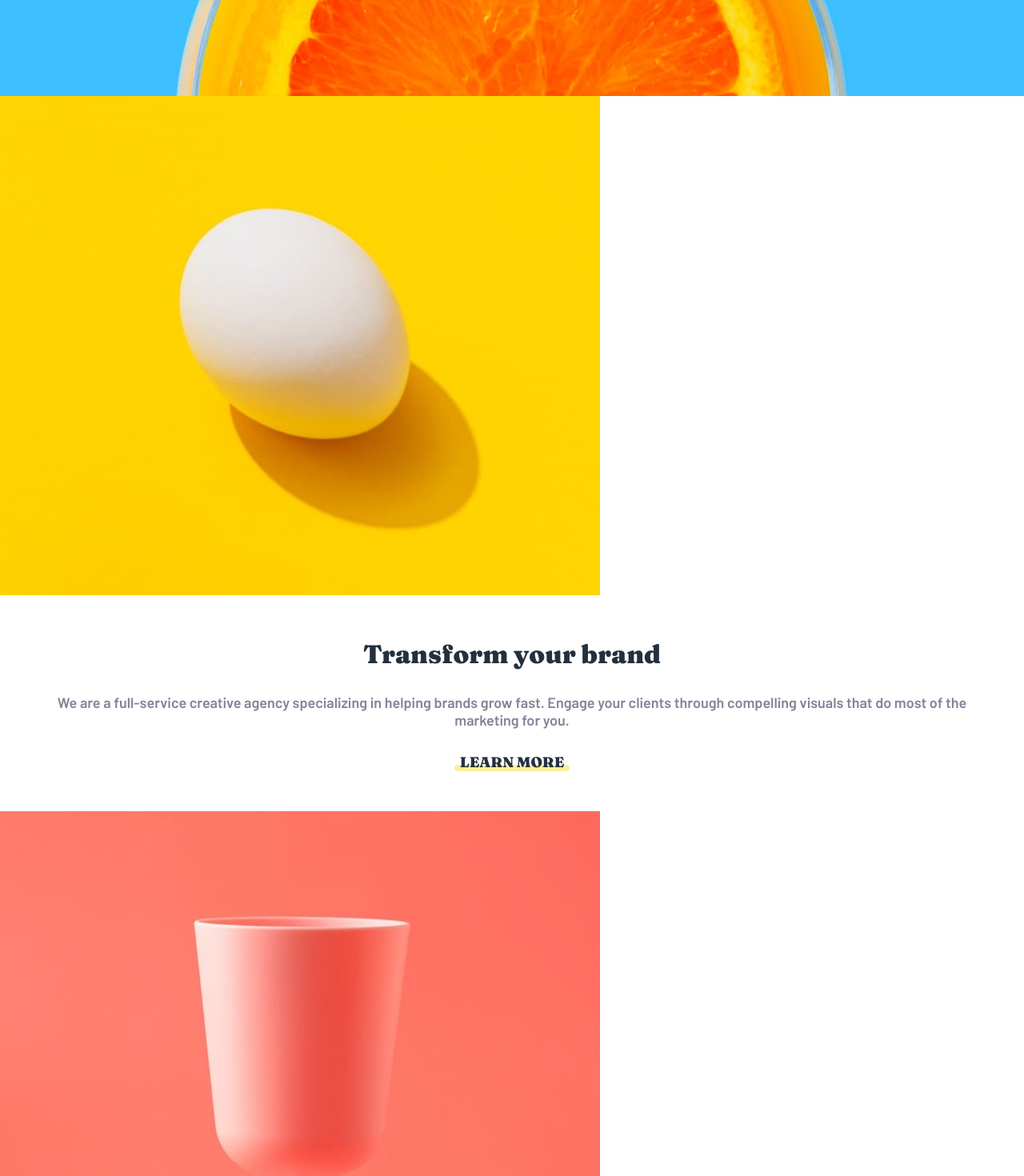
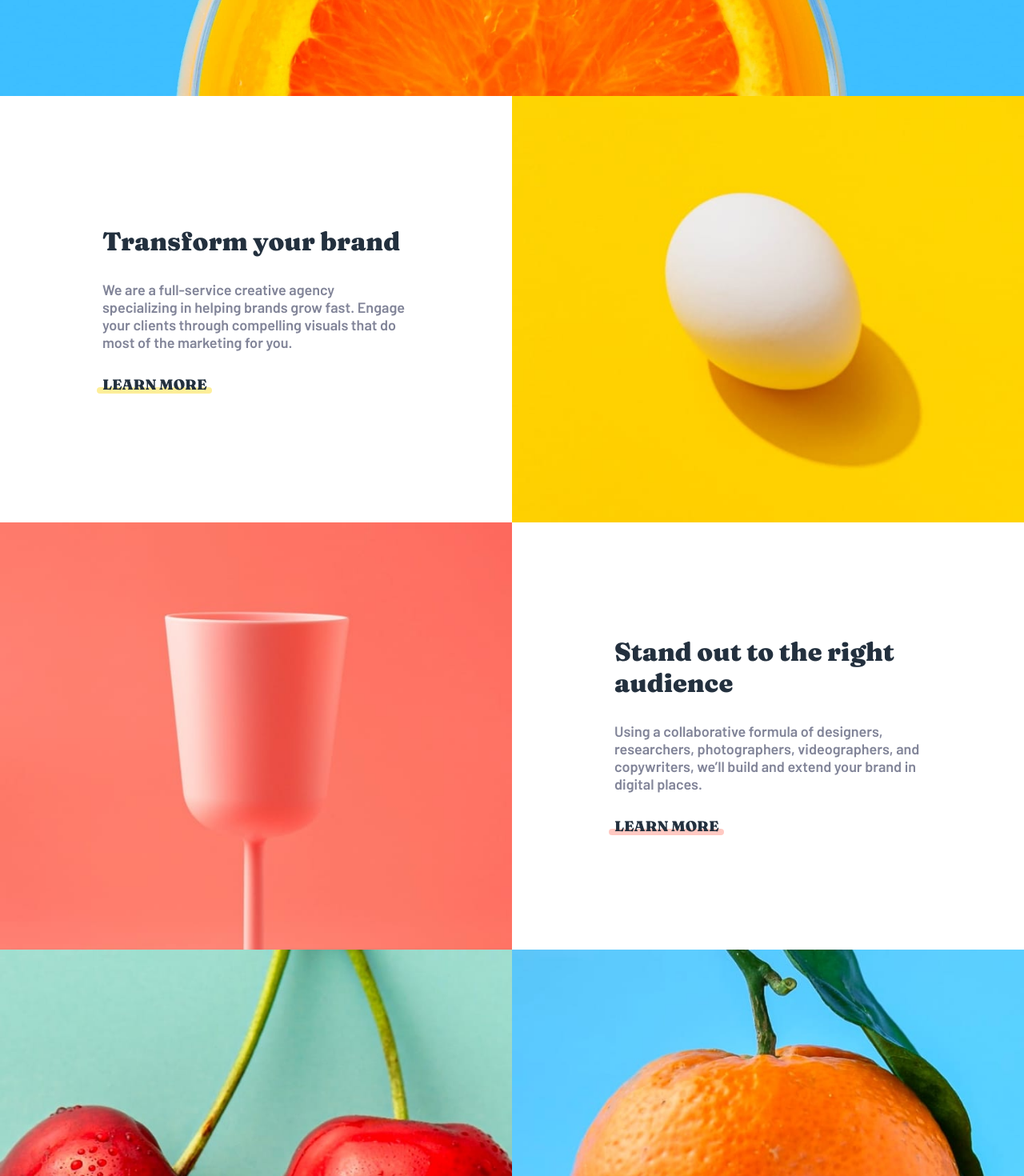
Before and after one commit to KramYengir/frontend-mentor-sunnyside, a React (Vite) app: page / in a window 1280 px wide. Shown: the part 680-2150 px from the top of the page at 80% size. Built offline with nearby package versions, Linux system fonts and the light colour scheme.

Commit message:
complete articles desktop layout

```diff
--- a/src/components/Articles/Articles.css
+++ b/src/components/Articles/Articles.css
@@ -1,6 +1,10 @@
 article img {
   max-width: 100%;
   height: auto;
+}
+
+article .desktop-image {
+  display: none;
 }
 
 article .article-info {
@@ -48,3 +52,38 @@ article a.yellow::after {
 article a.pink::after {
   background-color: var(--soft-red);
 }
+
+@media screen and (min-width: 800px) {
+  .articles-section {
+    display: grid;
+    grid-template-columns: 1fr;
+  }
+
+  .articles-section article {
+    display: flex;
+    align-items: center;
+  }
+
+  .articles-section article:first-of-type {
+    flex-direction: row-reverse;
+  }
+
+  .articles-section .article-info {
+    text-align: left;
+    padding-inline: 10%;
+  }
+
+  .article-info,
+  .desktop-image {
+    flex-basis: 50%;
+  }
+
+  /* swap to desktop images */
+  article .mobile-image {
+    display: none;
+  }
+
+  article .desktop-image {
+    display: flex;
+  }
+}
--- a/src/components/Articles/Articles.jsx
+++ b/src/components/Articles/Articles.jsx
@@ -1,16 +1,27 @@
 import "./Articles.css";
 import eggImg from "../../assets/images/mobile/image-transform.jpg";
+import eggDesktopImg from "../../assets/images/desktop/image-transform.jpg";
 import windeGlassImg from "../../assets/images/mobile/image-stand-out.jpg";
+import windeGlassDesktopImg from "../../assets/images/desktop/image-stand-out.jpg";
 
 const Articles = () => {
   return (
-    <section>
+    <section className="articles-section">
       <h2 className="hidden-heading">Information Articles Section</h2>
       <article>
-        <img
-          src={eggImg}
-          alt="Stylish image of an egg with yellow background"
-        />
+        <div className="mobile-image">
+          <img
+            src={eggImg}
+            alt="Stylish image of an egg with yellow background"
+          />
+        </div>
+        <div className="desktop-image">
+          <img
+            className="desktop"
+            src={eggDesktopImg}
+            alt="Stylish image of an egg with yellow background"
+          />
+        </div>
         <div className="article-info">
           <h3>Transform your brand</h3>
           <p>
@@ -24,7 +35,16 @@ const Articles = () => {
         </div>
       </article>
       <article>
-        <img src={windeGlassImg} alt="Pink tinted image of a wine glass" />
+        <div className="mobile-image">
+          <img src={windeGlassImg} alt="Pink tinted image of a wine glass" />
+        </div>
+        <div className="desktop-image">
+          <img
+            className="desktop"
+            src={windeGlassDesktopImg}
+            alt="Pink tinted image of a wine glass"
+          />
+        </div>
         <div className="article-info">
           <h3>Stand out to the right audience</h3>
           <p>
--- a/src/components/Infographics/Infographics.css
+++ b/src/components/Infographics/Infographics.css
@@ -28,3 +28,9 @@
   padding-top: 40px;
   /* text-wrap: balance; */
 }
+
+@media screen and (min-width: 800px) {
+  .infographics-section {
+    display: flex;
+  }
+}
--- a/src/components/Infographics/Infographics.jsx
+++ b/src/components/Infographics/Infographics.jsx
@@ -4,7 +4,7 @@ import orangeImg from "../../assets/images/mobile/image-photography.jpg";
 
 const Infographics = () => {
   return (
-    <section>
+    <section className="infographics-section">
       <h2 className="hidden-heading">Informative Gallery Section</h2>
       <div className="infographic-item">
         <img
```
